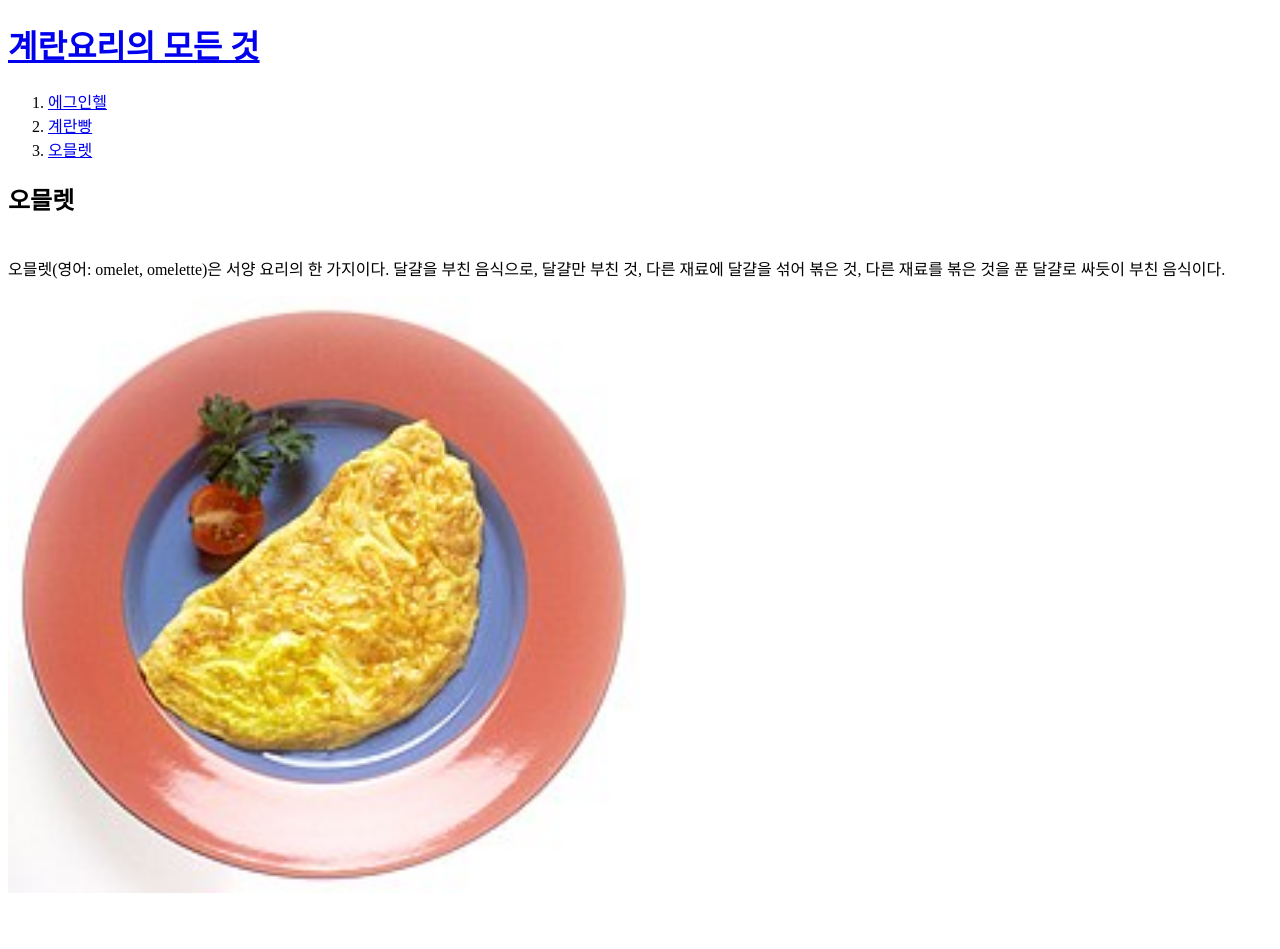
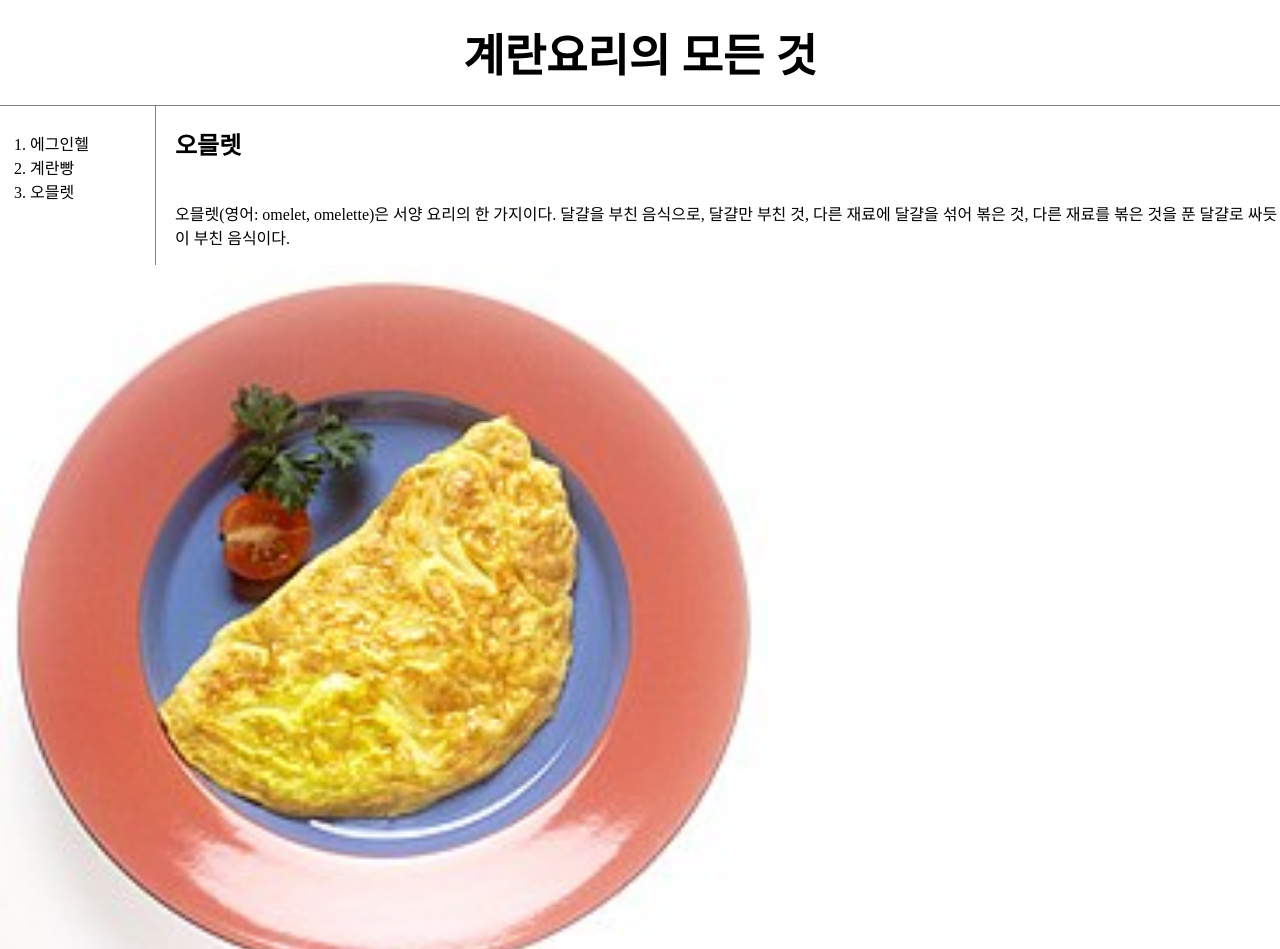
Before and after one commit to dlxorb96/beginner, a plain HTML site: page 3.html in a window 1280 px wide. Shown: the top 949 px of the page. Before the commit the page ends 905 px from the top, so only its background shows below. Drawn offline with Linux system fonts and the light colour scheme.

Commit message:
Add files via upload

```diff
--- a/3.html
+++ b/3.html
@@ -4,29 +4,26 @@
 <title>Everything about cooking eggs
 </title>
 <meta charset="utf-8">
-<!-- Global site tag (gtag.js) - Google Analytics -->
-<script async src="https://www.googletagmanager.com/gtag/js?id=G-WVSGC860VZ"></script>
-<script>
-  window.dataLayer = window.dataLayer || [];
-  function gtag(){dataLayer.push(arguments);}
-  gtag('js', new Date());
-
-  gtag('config', 'G-WVSGC860VZ');
-</script>
+<link rel="stylesheet" href="style.css">
 </head>
 <body>
 <h1><a href="index.html">계란요리의 모든 것</a></h1>
-<ol>
+<div id="grid">
+  <ol>
       <li><a href="1.html">에그인헬</a></li>
       <li><a href="2.html">계란빵</a></li>
       <li><a href="3.html">오믈렛</a></li>
 </ol>
+<div id="article">
 <h2>오믈렛</h2>
   <p> <p style="margin-top:40px;"> 오믈렛(영어: omelet, omelette)은
     서양 요리의 한 가지이다. 달걀을 부친 음식으로, 달걀만 부친 것, 다른
     재료에 달걀을 섞어 볶은 것, 다른 재료를 볶은 것을 푼 달걀로 싸듯이
     부친 음식이다.
 </p>
-<img src="omelet.jpg" width="50%">
+</div>
+</div>
+
+<img src="omelet.jpg" width="60%">
 </body>
 </html>
--- /dev/null
+++ b/style.css
@@ -0,0 +1,28 @@
+a {
+    color: black;
+    text-decoration: none;
+  }
+  h1 {
+    text-align: center;
+    font-size: 45px;
+    border-bottom: solid 1px gray;
+    padding: 20px;
+    margin: 0%;
+  }
+  #grid ol{
+    border-right: solid 1px gray;
+    width: 100px;
+    padding: 25px;
+    padding-left: 30px;
+    margin: 0%;
+  }
+  body{
+    margin: 0%;
+}
+  #grid{
+    display: grid;
+    grid-template-columns: 150px 1fr;
+  }
+  #grid #article{
+    padding-left: 25px;
+  }
```
Also changed, not shown: 1.html (+5 -0 lines), 2.html (+5 -0 lines), index.html (+15 -4 lines).
